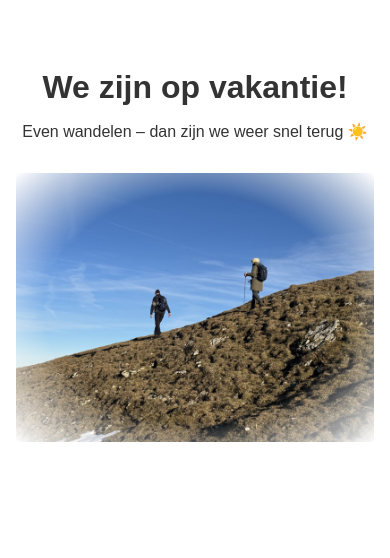
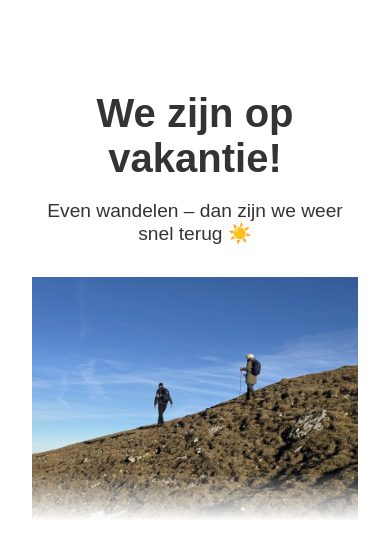
Before and after one commit to JochemDeen/SpelletjesMetHannie, a website: page public/vacation.html in a window 390 px wide. Drawn offline with Linux system fonts and the light colour scheme.

Commit message:
Minor modif

```diff
--- a/public/vacation.html
+++ b/public/vacation.html
@@ -2,8 +2,7 @@
 <html lang="en">
 <head>
     <meta charset="UTF-8">
-    <meta name="viewport" content="width=device-width, initial-scale=1.0">
-    <title>We zijn op vakantie</title>
+    <title>We're on Vacation</title>
     <style>
         body {
             margin: 0;
@@ -24,8 +23,8 @@
             height: auto;
             display: block;
             margin: 2rem auto;
-            mask-image: radial-gradient(ellipse at center, black 60%, transparent 100%);
-            -webkit-mask-image: radial-gradient(ellipse at center, black 60%, transparent 100%);
+            mask-image: linear-gradient(to bottom, black 80%, transparent 100%);
+            -webkit-mask-image: linear-gradient(to bottom, black 80%, transparent 100%);
         }
         h1 {
             font-size: 2.5rem;
@@ -33,17 +32,6 @@
         }
         p {
             font-size: 1.2rem;
-        }
-        @media (max-width: 600px) {
-            h1 {
-                font-size: 2rem;
-            }
-            p {
-                font-size: 1rem;
-            }
-            .container {
-                padding: 1rem;
-            }
         }
     </style>
 </head>
```
Also changed, not shown: public/images/vacation-faded.jpg (added).
